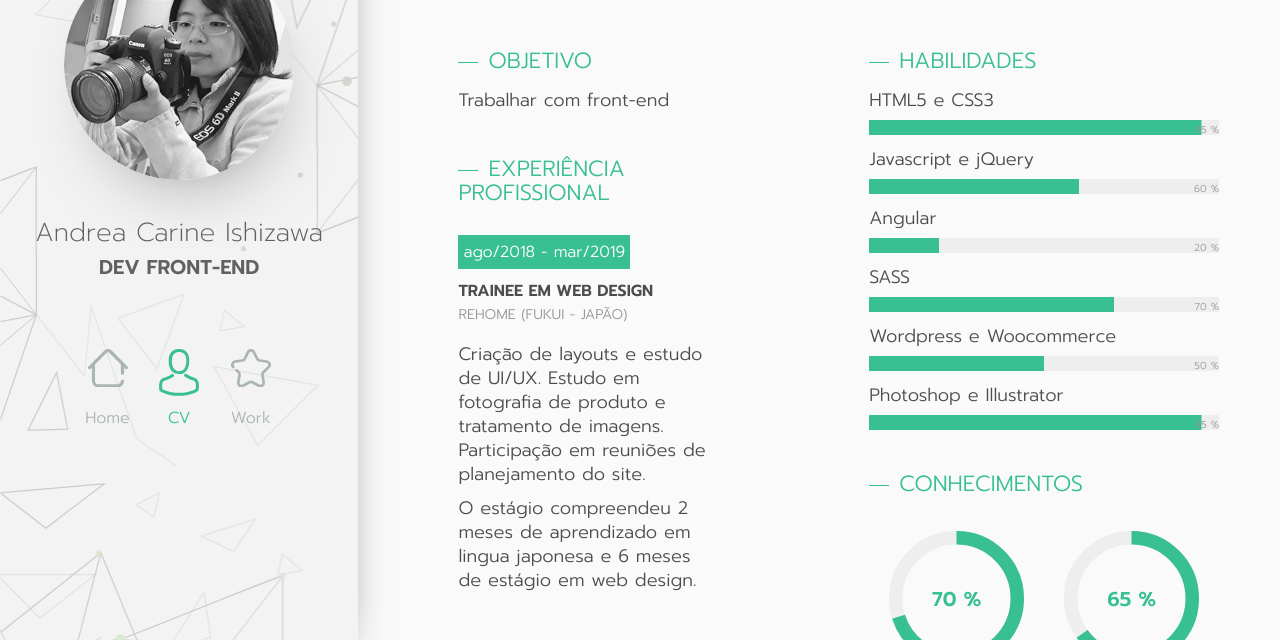
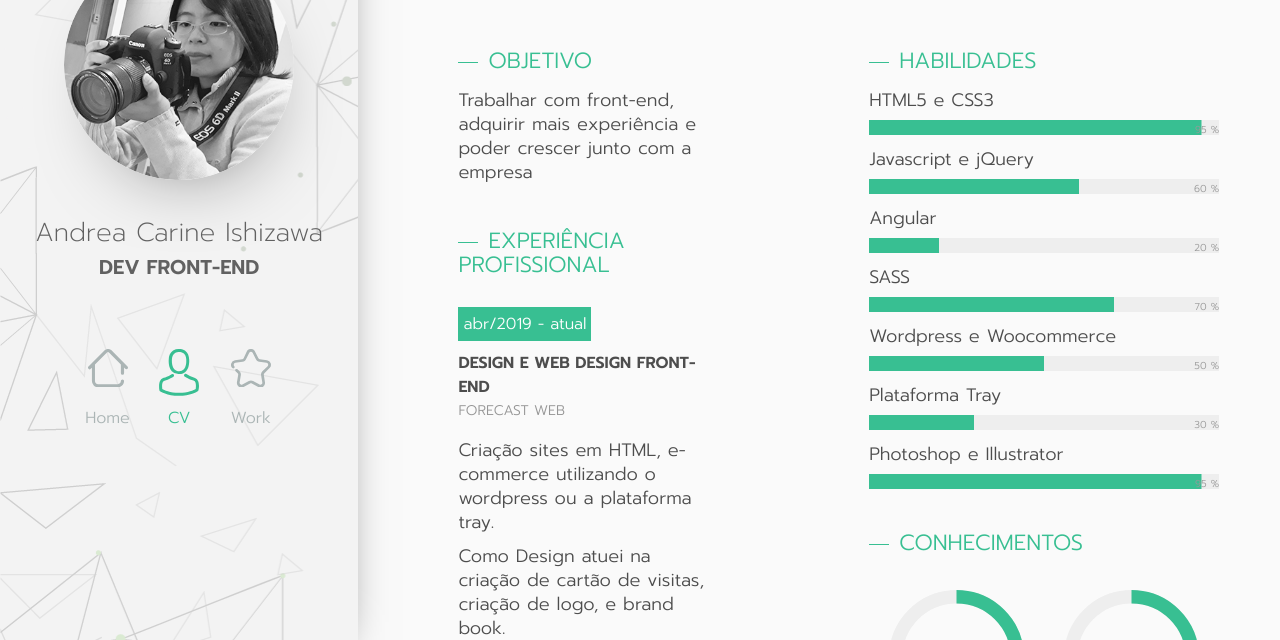
Before and after one commit to AndreaIshizawa/portfolio, a website: page app/index.html in a window 1280 px wide. Both pictures are taken after a click on the link "CV". Shown: the part 160-800 px from the top of the page. Drawn offline with nearby package versions, Linux system fonts and the light colour scheme; files that its build step writes are made by us from their sources.

Commit message:
alterando exp profissional e skills

```diff
--- a/app/index.html
+++ b/app/index.html
@@ -87,12 +87,20 @@
                     <!-- objetivo -->
                     <div class="topic">
                         <h3 class="title">Objetivo</h3>
-                        <p class="content">Trabalhar com front-end</p>
+                        <p class="content">Trabalhar com front-end, adquirir mais experiência e poder crescer junto com a empresa</p>
                     </div>
 
                     <!-- experiencia profissional -->
                     <div class="topic">
                         <h3 class="title">Experiência profissional</h3>
+
+                        <div class="exp">
+                            <p class="date">abr/2019 - atual</p>
+                            <p class="job">Design e web design front-end</p>
+                            <p class="place">Forecast web</p>
+                            <p>Criação sites em HTML, e-commerce utilizando o wordpress ou a plataforma tray.</p>
+                            <p>Como Design atuei na criação de cartão de visitas, criação de logo, e brand book.</p>
+                        </div>
                         <div class="exp">
                             <p class="date">ago/2018 - mar/2019</p>
                             <p class="job">trainee em web design</p>
@@ -101,10 +109,10 @@
                             <p> O estágio compreendeu 2 meses de aprendizado em lingua japonesa e 6 meses de estágio em web design.</p>
                         </div>
                         <div class="exp">
-                            <p class="date">jan/2016 - jul/2018</p>
+                            <p class="date">jan/2017 - jul/2018</p>
                             <p class="job">web design e front-end</p>
                             <p class="place">Forecast Web</p>
-                            <p>Desenvolvimento e manutenção do site institucional e e-commerce das empresas Qualitec ferramentas e Cachaça Wiba!. </p>
+                            <p>Desenvolvimento e manutenção de sites institucionais (em HTML) e e-commerce com woocommerce. </p>
                         </div>
                         <div class="exp">
                             <p class="date">jan/2014 - out/2014</p>
@@ -168,6 +176,11 @@
                             <div class="skill">
                                 <p class="name">Wordpress e Woocommerce</p>
                                 <div id="woordpress" class="bar" data-bar="50"></div>
+                            </div>
+
+                            <div class="skill">
+                                <p class="name">Plataforma Tray</p>
+                                <div id="tray" class="bar" data-bar="30"></div>
                             </div>
 
                             <div class="skill">
```
Also changed, not shown: dist/index.html, 1 other file.
